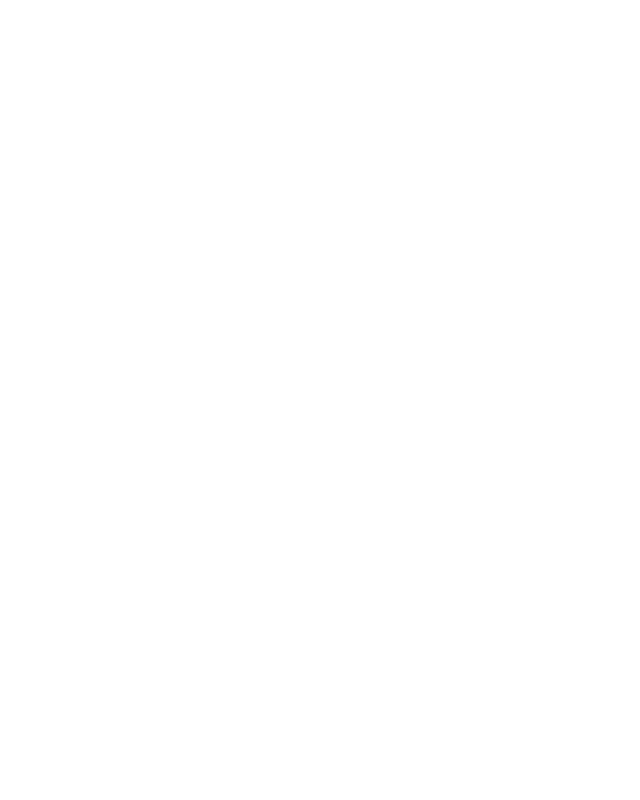
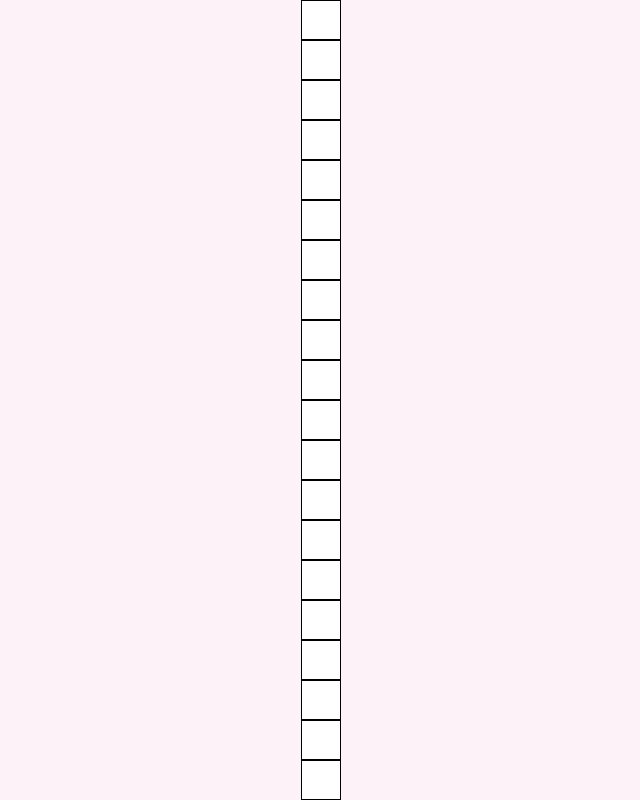
Before and after one commit to marissashey/banana-split, a Next.js app: page / in a window 1280 px wide. Shown: the top 800 px of the page, without its empty margins (319-959 px from the left). Built offline with nearby package versions, Linux system fonts and the light colour scheme.

Commit message:
add registering typed input

```diff
--- a/src/app/Cell.tsx
+++ b/src/app/Cell.tsx
@@ -7,13 +7,14 @@
 }
 
 export default function Cell({ letter, isSelected, onClick }: CellProps) {
-  return;
-  <div
-    onClick={onClick}
-    className={`w-10 h-10 border cursor-pointer select-none
-      isSelected ? "border-blue-600" : "border-black"
-      `}
-  >
-    {letter}
-  </div>;
+  const cellClass = `
+  w-10 h-10 border border-black text-xl font-bold cursor-pointer flex items-center justify-center
+  ${isSelected ? "bg-blue-600" : "bg-white"}
+  `.trim();
+
+  return (
+    <div onClick={onClick} className={cellClass}>
+      {letter}
+    </div>
+  );
 }
--- a/src/app/page.tsx
+++ b/src/app/page.tsx
@@ -1,7 +1,8 @@
-import React, { useState } from "react";
-import Cell from "./Cell";
+'use client';
+import React, { useState } from 'react';
+import Cell from './Cell';
 
-type Direction = "across" | "down";
+type Direction = 'across' | 'down';
 const GRID_SIZE = 10;
 
 interface GridCell {
@@ -9,17 +10,84 @@
 }
 
 export default function Grid() {
-  const [grid, setGrid] = useState<GridCell[][]>();
-  Array.from({ length: GRID_SIZE }, () =>
-    Array.from({ length: GRID_SIZE }, () => ({ letter: "" }))
+  const [grid, setGrid] = useState<GridCell[][]>(
+    Array.from({ length: GRID_SIZE }, () =>
+      Array.from({ length: GRID_SIZE }, () => ({ letter: '' }))
+    )
   );
 
-  const [selected, setSelected] = useState<{
-    row: number;
-    col: number;
-  } | null>();
+  const [selected, setSelected] = useState<{ row: number; col: number } | null>();
 
-  const [direction, setDirection] = useState<Direction>("across");
+  const [direction, setDirection] = useState<Direction>('across');
 
-  return <div></div>;
+  const handleKeyDown = (e: React.KeyboardEvent) => {
+    if (!selected) return;
+    const { row, col } = selected;
+
+    // toggle direction on [space]
+    if (e.key === ' ') {
+      e.preventDefault();
+      setDirection((d) => (d === 'across' ? 'down' : 'across'));
+      // TODO: if current box is at the end index of row/col AND letter is filled in, jump to next
+
+      return;
+    }
+
+    if (e.key === 'Backspace') {
+      setGrid((prev) => {
+        const newGrid = prev.map((row) => [...row]);
+        newGrid[row][col].letter = '';
+        return newGrid;
+      });
+      return;
+    }
+
+    // update valid letter
+    if (e.key.length === 1 && /^[a-zA-Z]$/.test(e.key)) {
+      const letter = e.key.toUpperCase();
+
+      setGrid((prev) => {
+        const newGrid = [...prev.map((row) => [...row])]; // React tracks state using object references; make new object to trigger re-render
+        newGrid[row][col].letter = letter;
+        return newGrid;
+      });
+
+      if (direction === 'across' && col < GRID_SIZE - 1) {
+        setSelected({ row, col: col + 1 });
+      } else if (direction === 'down' && row < GRID_SIZE - 1) {
+        setSelected({ row: row + 1, col });
+      }
+    }
+  };
+
+  const handleCellClick = (row: number, col: number) => {
+    setSelected({ row, col });
+  };
+
+  return (
+    <div
+      tabIndex={0}
+      onKeyDown={handleKeyDown}
+      className='outline-none bg-pink-50 flex flex-col items-center justify-center '>
+      <div className={`grid grid-cols-${GRID_SIZE} `}>
+        {grid.map((rowData, rowIdx) =>
+          rowData.map((cell, colIdx) => {
+            const isSelected = selected?.row === rowIdx && selected?.col === colIdx;
+            console.log('rowIdx, colIdx: ', rowIdx, colIdx);
+            return (
+              <Cell
+                letter={cell.letter}
+                key={`${rowIdx}-${colIdx}`}
+                isSelected={isSelected}
+                onClick={() => handleCellClick(rowIdx, colIdx)}
+              />
+            );
+          })
+        )}
+      </div>
+      <div className=''>
+        Mode: <strong>{direction}</strong>
+      </div>
+    </div>
+  );
 }
```
